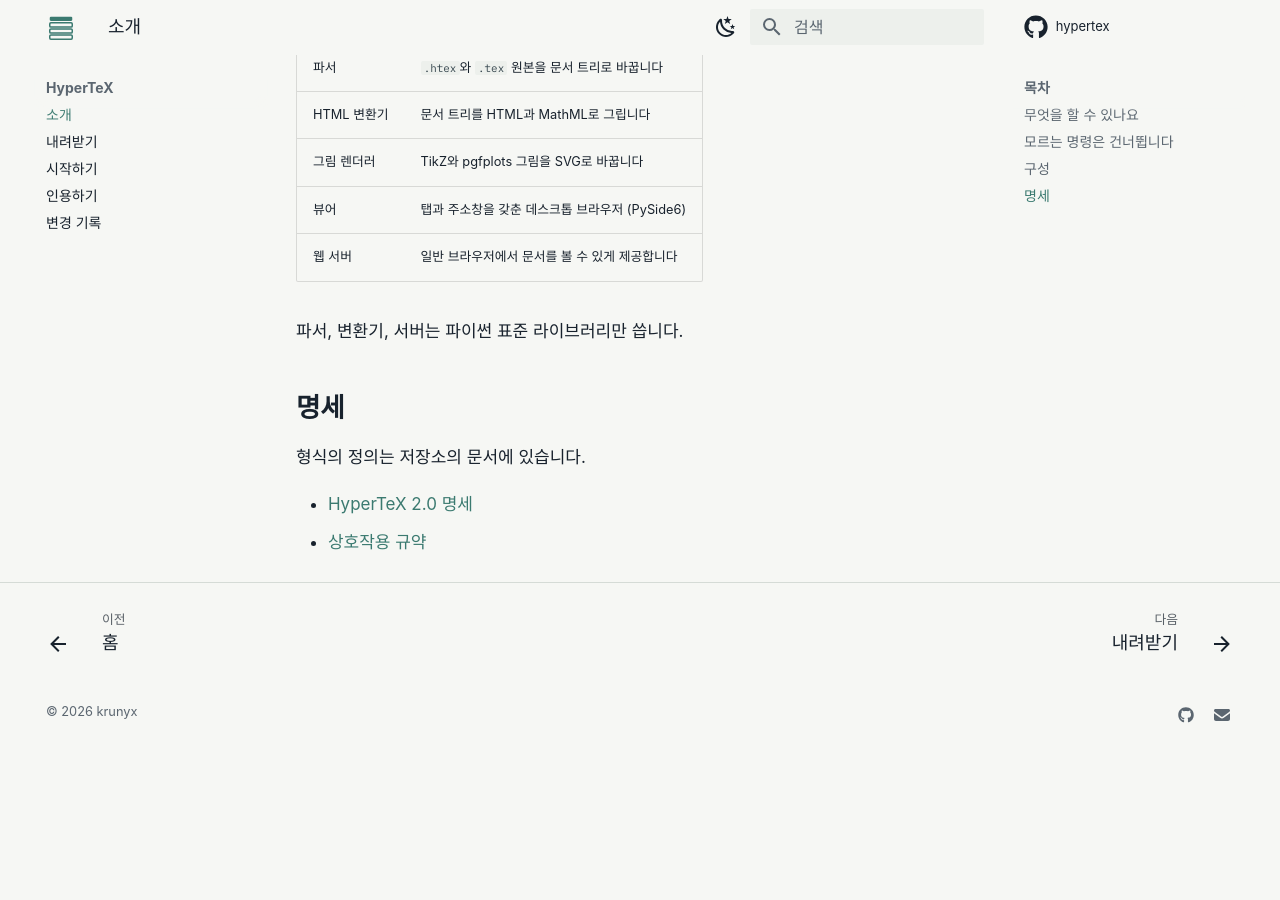
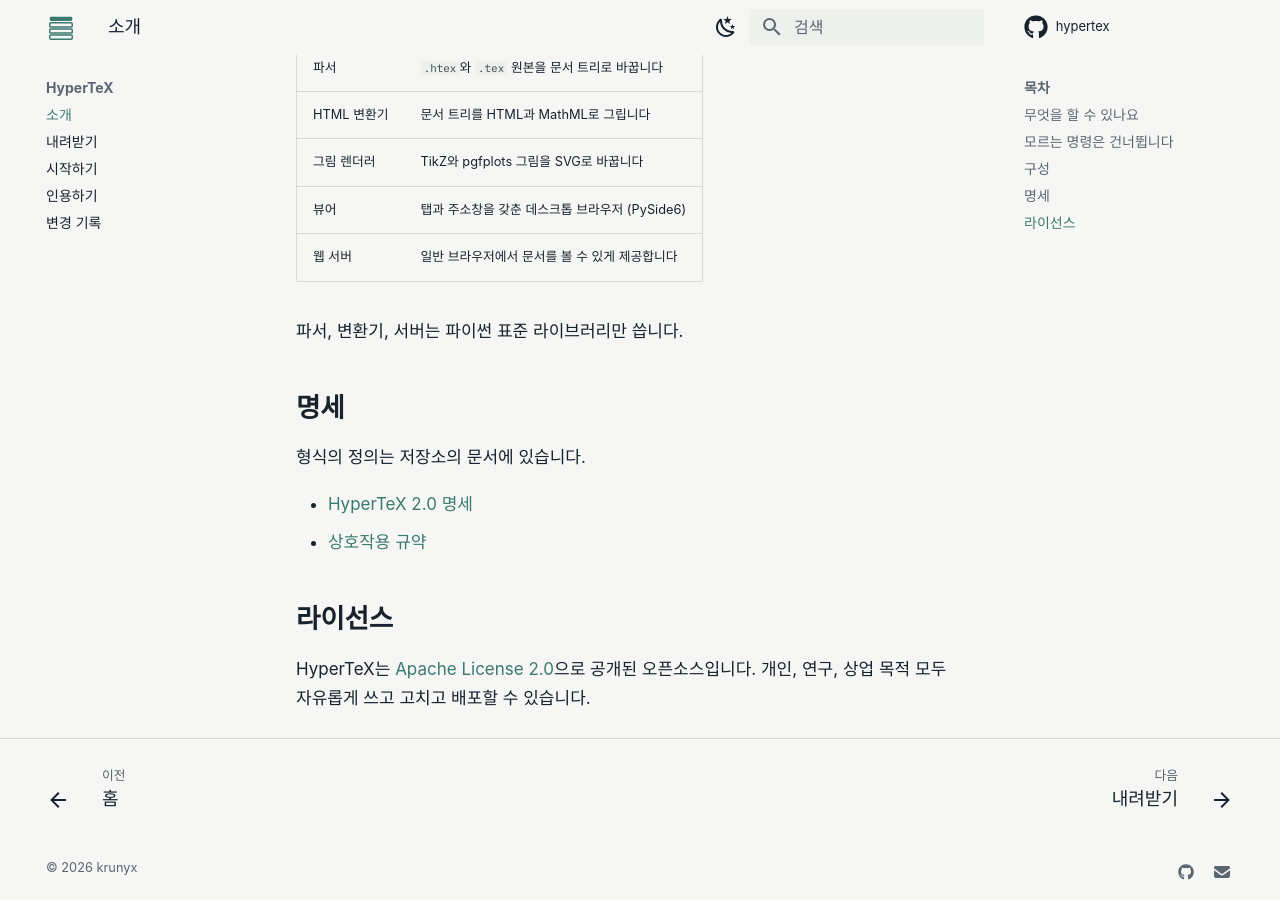
Before and after one commit to krunyx/krunyx.com, an MkDocs documentation site: the page built from docs/hypertex/index.md, in a window 1280 px wide and 900 px high, scrolled down 1146 px. Built offline with MkDocs 1.6.1 and Material for MkDocs 9.7.7, drawn with Linux system fonts in a browser that asks for light colours; some web fonts are replaced; comment, search, counter and statistics services are not loaded; before the commit the page ends 1890 px from its top, so only the background shows below that.

Commit message:
HyperTeX 저장소를 krunyx 조직으로 옮기고 Apache-2.0 라이선스 표시
Co-Authored-By: Claude Opus 5.5 <noreply@anthropic.com>
Claude-Session: https://claude.ai/code/session_013WYynMraaDusJrMv1Fwmw5

```diff
--- a/docs/hypertex/index.md
+++ b/docs/hypertex/index.md
@@ -41,5 +41,10 @@ HyperTeX는 처리하지 못하는 명령을 만나도 멈추지 않습니다.
 
 형식의 정의는 저장소의 문서에 있습니다.
 
-- [HyperTeX 2.0 명세](https://github.com/msitsti2025/hypertex/blob/main/docs/spec.md)
-- [상호작용 규약](https://github.com/msitsti2025/hypertex/blob/main/docs/interaction-protocol.md)
+- [HyperTeX 2.0 명세](https://github.com/krunyx/hypertex/blob/main/docs/spec.md)
+- [상호작용 규약](https://github.com/krunyx/hypertex/blob/main/docs/interaction-protocol.md)
+
+## 라이선스
+
+HyperTeX는 [Apache License 2.0](https://github.com/krunyx/hypertex/blob/main/LICENSE)으로 공개된 오픈소스입니다.
+개인, 연구, 상업 목적 모두 자유롭게 쓰고 고치고 배포할 수 있습니다.
--- a/mkdocs.yml
+++ b/mkdocs.yml
@@ -4,7 +4,7 @@ site_description: 과학자를 위한 컴퓨팅 환경을 만듭니다. 첫 제
 site_author: krunyx
 copyright: © 2026 krunyx
 
-repo_url: https://github.com/msitsti2025/hypertex
+repo_url: https://github.com/krunyx/hypertex
 repo_name: hypertex
 edit_uri: ""
 
@@ -81,7 +81,7 @@ extra:
   generator: false
   hypertex:
     version: "0.1.0"
-    releases: https://github.com/msitsti2025/hypertex/releases/latest
+    releases: https://github.com/krunyx/hypertex/releases/latest
   social:
     - icon: fontawesome/brands/github
       link: https://github.com/krunyx
--- a/overrides/home.html
+++ b/overrides/home.html
@@ -19,7 +19,7 @@
           <a class="md-button" href="{{ 'hypertex/' | url }}">HyperTeX 알아보기</a>
         </div>
         <p class="kx-hero__meta">
-          v{{ config.extra.hypertex.version }} &nbsp;|&nbsp; macOS, Windows, Linux &nbsp;|&nbsp; 오픈소스
+          v{{ config.extra.hypertex.version }} &nbsp;|&nbsp; macOS, Windows, Linux &nbsp;|&nbsp; Apache-2.0 오픈소스
         </p>
       </div>
 
```
Also changed, not shown: docs/hypertex/download.md (+3 -3 lines).
